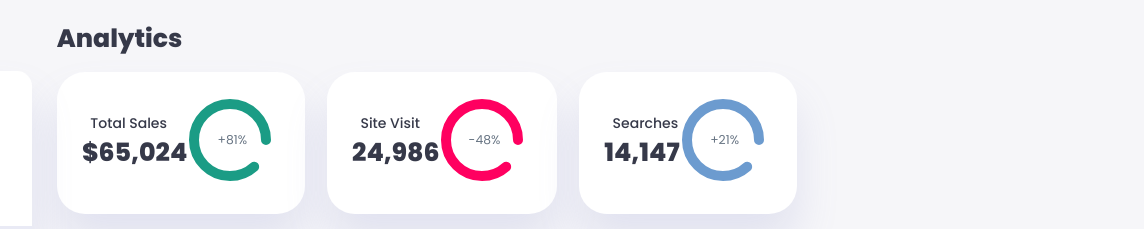
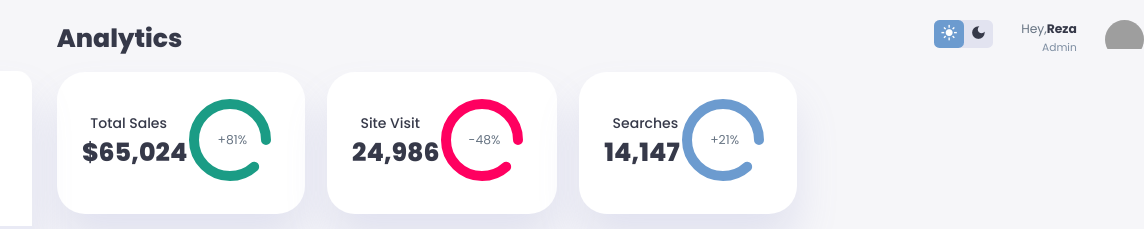
Before and after one commit to Mateus-Castellar/admin-dashboard, a plain HTML site: page index.html in a window 1280 px wide. Shown: the top 229 px of the page, 162-1306 px from the left, 1144 px wide, since content can reach past the window. Drawn offline with Linux system fonts and the light colour scheme; grey boxes are pictures that could not be loaded.

Commit message:
✨ nav section

```diff
--- a/index.html
+++ b/index.html
@@ -183,6 +183,31 @@
         <!-- end orders table -->
       </main>
       <!-- end main content -->
+
+      <!-- right section -->
+      <div class="right-section">
+        <div class="nav">
+          <button id="menu-btn">
+            <span class="material-icons-sharp"> menu </span>
+          </button>
+
+          <div class="dark-mode">
+            <span class="material-icons-sharp active"> light_mode </span>
+            <span class="material-icons-sharp"> dark_mode </span>
+          </div>
+
+          <div class="profile">
+            <div class="info">
+              <p>Hey,<b>Reza</b></p>
+              <small class="text-muted">Admin</small>
+            </div>
+            <div class="profile-photo">
+              <img src="images/profile-1.jpg" />
+            </div>
+          </div>
+        </div>
+      </div>
+      <!-- end right section -->
     </div>
 
     <script src="orders.js"></script>
--- a/styles.css
+++ b/styles.css
@@ -378,3 +378,56 @@ main .recent-orders a {
   margin: 1rem auto;
   color: var(--color-primary);
 }
+
+.right-section {
+  margin-top: 1.4rem;
+}
+
+.right-section .nav {
+  display: flex;
+  justify-content: end;
+  gap: 2rem;
+}
+
+.right-section .nav button {
+  display: none;
+}
+
+.right-section .dark-mode {
+  background-color: var(--color-light);
+  display: flex;
+  justify-content: space-between;
+  align-items: center;
+  height: 2rem;
+  width: 4.2rem;
+  cursor: pointer;
+  border-radius: var(--border-radius-1);
+}
+
+.right-section .dark-mode span {
+  font-size: 1.2rem;
+  width: 50%;
+  height: 100%;
+  display: flex;
+  align-items: center;
+  justify-content: center;
+}
+
+.right-section .dark-mode span.active {
+  background-color: var(--color-primary);
+  color: white;
+  border-radius: var(--border-radius-1);
+}
+
+.right-section .nav .profile {
+  display: flex;
+  gap: 2rem;
+  text-align: right;
+}
+
+.right-section .nav .profile .profile-photo {
+  width: 2.8rem;
+  height: 2.8rem;
+  border-radius: 50%;
+  overflow: hidden;
+}
```
